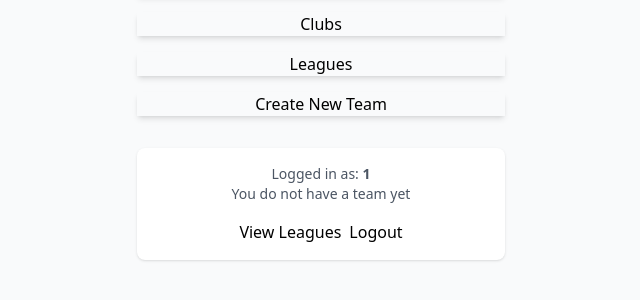
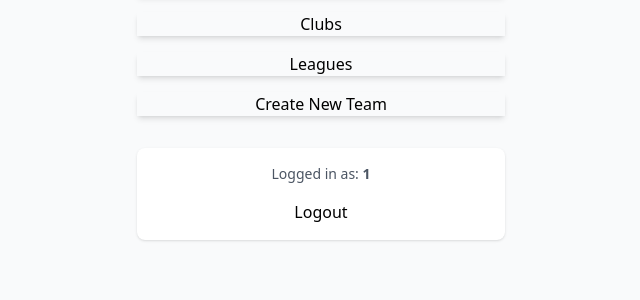
Before and after one commit to Bernardo2409/FBD_Project, a Flask app: template templates/index.html in a window 1280 px wide. Shown: the part 304-604 px from the top of the page, without its empty margins (319-959 px from the left). Run offline with Flask 3, Linux system fonts and the light colour scheme; the template is opened without the code that fills it, so the values that code supplies are empty; the visitor is signed in with stand-in values (Sample User, id 1); some libraries are stand-ins or nearby versions.

Commit message:
Melhorias

```diff
--- a/templates/index.html
+++ b/templates/index.html
@@ -55,18 +55,8 @@
                 {% if session.user_name %}
                 <div class="mt-8 p-4 bg-white rounded-lg shadow">
                     <p class="text-sm text-gray-600">Logged in as: <strong>{{ session.user_name }}</strong></p>
-                    <p class="text-sm text-gray-600">
-                        {% if user_has_team %}
-                        You already have a team created
-                        {% else %}
-                        You do not have a team yet
-                        {% endif %}
-                    </p>
 
                     <div class="mt-4 flex gap-2 justify-center">
-                        <a href="/ligas" class="btn btn-info btn-sm">
-                            View Leagues
-                        </a>
                         <a href="/logout" class="btn btn-outline btn-error btn-sm">
                             Logout
                         </a>
```
